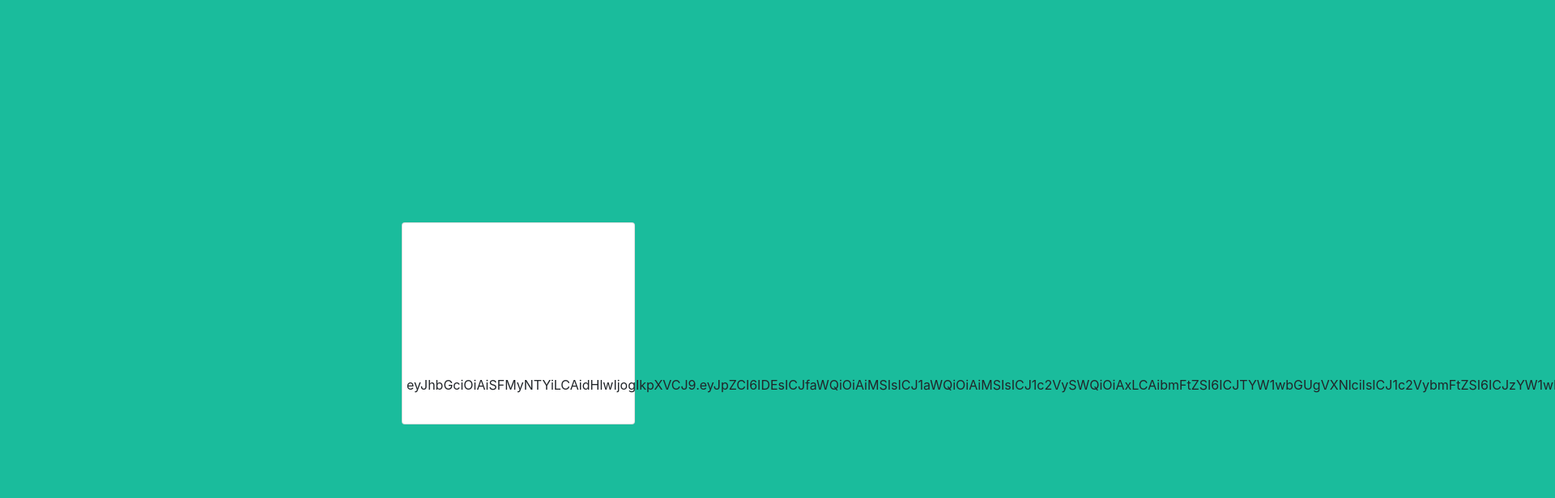
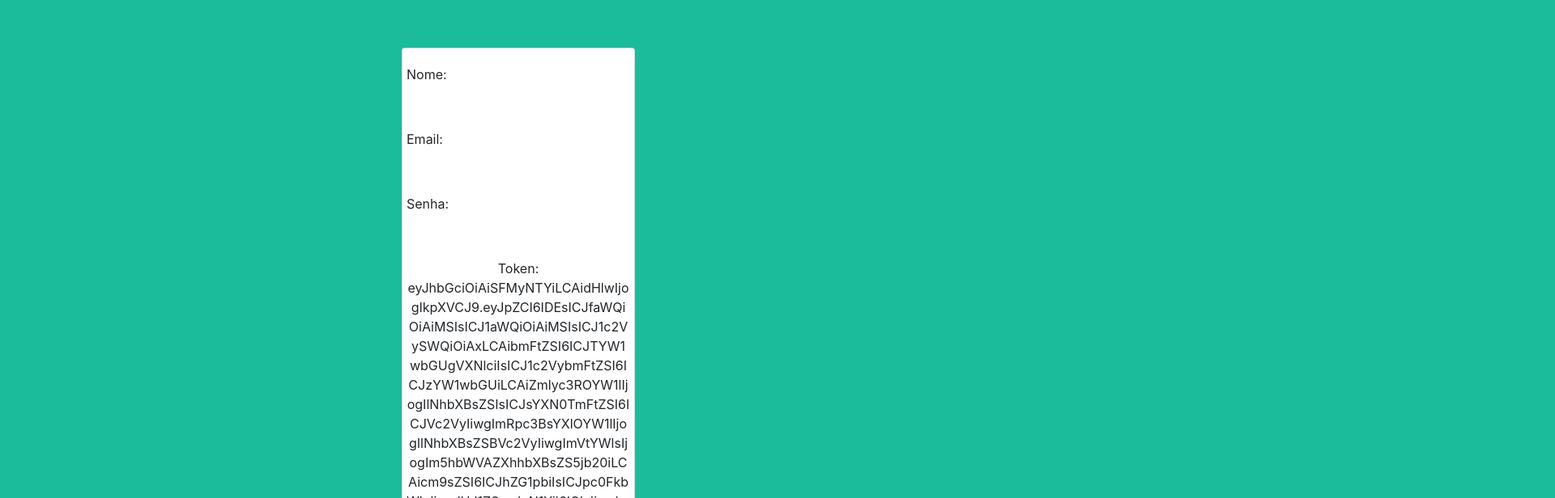
Before and after one commit to ricardotcu/recuperacao_de_email_angular, an Angular app: page /home in a window 1280 px wide. Shown: the top 616 px of the page at 81% size, 1920 px wide, since content can reach past the window. Built offline with nearby package versions, Linux system fonts and the light colour scheme; no server answers; sample sign-in values are in the browser's storage.

Commit message:
commit 40

```diff
--- a/src/app/home/home.component.html
+++ b/src/app/home/home.component.html
@@ -2,22 +2,22 @@
     <div class="card" style="width: 18rem;">
         <div class="card-body">
             <div class="row">
-                <p>{{ home_resumo?.nome }}</p>
+                <p>Nome: {{ home_resumo?.nome }}</p>
             </div>
         </div>
         <div class="card-body">
             <div class="row">
-                <p>{{ home_resumo?.email }}</p>
+                <p>Email: {{ home_resumo?.email }}</p>
             </div>
         </div>
         <div class="card-body">
             <div class="row">
-                <p style="text-overflow: ellipsis">{{ home_resumo?.senha }}</p>
+                <p>Senha: {{ home_resumo?.senha }}</p>
             </div>
         </div>
         <div class="card-body">
             <div class="row">
-                <p>{{session?.token}}</p>
+                <p>Token: {{session?.token}}</p>
             </div>
         </div>
     </div>
--- a/src/app/home/home.component.scss
+++ b/src/app/home/home.component.scss
@@ -6,3 +6,8 @@
     height: 100vh;
     text-align: center;
 }
+
+p {
+    overflow: hidden;
+    text-overflow: ellipsis;
+}
```
